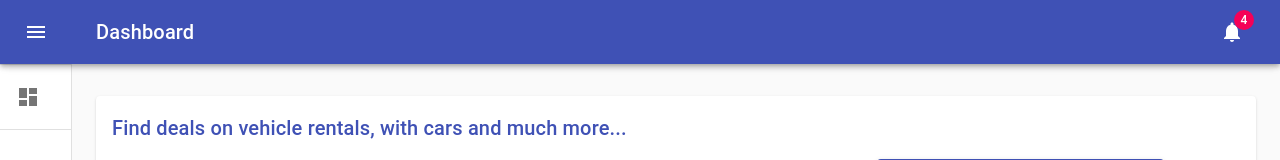
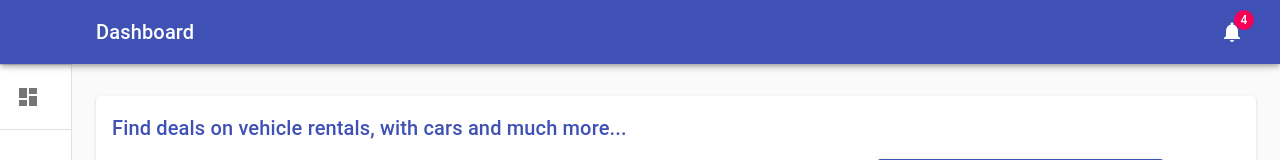
Before and after one commit to mfmsajidh/IIT-OOP-CW1-Frontend, a React (Create React App) app: page / in a window 1280 px wide. Both pictures are taken after a click on the button 207 px from the left and 32 px from the top of the page. Shown: the top 160 px of the page. Built offline with nearby package versions, Linux system fonts and the light colour scheme.

Commit message:
I know what I did !!!!

```diff
--- /dev/null
+++ b/src/component/AppBar.js
@@ -0,0 +1,5 @@
+import React from "react";
+
+export default function () {
+
+}
--- a/src/component/Dashboard.js
+++ b/src/component/Dashboard.js
@@ -24,9 +24,12 @@ import Copyright from "./Copyright";
 import {ListItemText} from "@material-ui/core";
 import {useStyles} from "../style/DashboardStyle";
 import Schedule from "./Schedule";
+import AppBarView from "../view/AppBarView";
 
 export const Dashboard = () => {
+
     const classes = useStyles();
+
     const [open, setOpen] = useState(true);
     const [dashboardName, setDashboardName] = useState("");
     const [drawerName, setDrawerName] = useState("Booking.com");
@@ -49,32 +52,17 @@ export const Dashboard = () => {
         setDashboardName("Dashboard");
         setDrawerName("");
     };
+
     const fixedHeightPaper = clsx(classes.paper, classes.fixedHeight);
 
     return (
         <div className={classes.root}>
             <CssBaseline />
-            <AppBar position="absolute" className={clsx(classes.appBar, open && classes.appBarShift)}>
-                <Toolbar className={classes.toolbar}>
-                    <IconButton
-                        edge="start"
-                        color="inherit"
-                        aria-label="open drawer"
-                        onClick={handleDrawerOpen}
-                        className={clsx(classes.menuButton, open && classes.menuButtonHidden)}
-                    >
-                        <MenuIcon />
-                    </IconButton>
-                    <Typography component="h1" variant="h6" color="inherit" noWrap className={classes.title}>
-                        {dashboardName}
-                    </Typography>
-                    <IconButton color="inherit">
-                        <Badge badgeContent={4} color="secondary">
-                            <NotificationsIcon />
-                        </Badge>
-                    </IconButton>
-                </Toolbar>
-            </AppBar>
+            <AppBarView
+                handleDrawerOpen={handleDrawerOpen}
+                dashboardName={dashboardName}
+                open = {open}
+            />
             <Drawer
                 variant="permanent"
                 classes={{
--- /dev/null
+++ b/src/style/AppBarStyle.jsx
@@ -0,0 +1,34 @@
+import {makeStyles} from "@material-ui/core";
+
+const drawerWidth = 240;
+
+export const useStyles = makeStyles(theme => (
+{
+    toolbar: {
+        paddingRight: 24, // keep right padding when drawer closed
+    },
+    appBar: {
+        zIndex: theme.zIndex.drawer + 1,
+        transition: theme.transitions.create(['width', 'margin'], {
+            easing: theme.transitions.easing.sharp,
+            duration: theme.transitions.duration.leavingScreen,
+        }),
+    },
+    appBarShift: {
+        marginLeft: drawerWidth,
+        width: `calc(100% - ${drawerWidth}px)`,
+        transition: theme.transitions.create(['width', 'margin'], {
+            easing: theme.transitions.easing.sharp,
+            duration: theme.transitions.duration.enteringScreen,
+        }),
+    },
+    menuButton: {
+        marginRight: 36,
+    },
+    menuButtonHidden: {
+        display: 'none',
+    },
+    title: {
+        flexGrow: 1,
+    }
+}));
--- /dev/null
+++ b/src/view/AppBarView.jsx
@@ -0,0 +1,37 @@
+import React from "react";
+import AppBar from "@material-ui/core/AppBar/AppBar";
+import clsx from "clsx";
+import Toolbar from "@material-ui/core/Toolbar";
+import IconButton from "@material-ui/core/IconButton";
+import MenuIcon from "@material-ui/core/SvgIcon/SvgIcon";
+import Typography from "@material-ui/core/Typography";
+import Badge from "@material-ui/core/Badge/Badge";
+import {useStyles} from "../style/AppBarStyle";
+import NotificationsIcon from '@material-ui/icons/Notifications';
+
+export default function AppBarView(props) {
+    const classes = useStyles();
+    return (
+        <AppBar position="absolute" className={clsx(classes.appBar, props.open && classes.appBarShift)}>
+            <Toolbar className={classes.toolbar}>
+                <IconButton
+                    edge="start"
+                    color="inherit"
+                    aria-label="open drawer"
+                    onClick={props.handleDrawerOpen}
+                    className={clsx(classes.menuButton, props.open && classes.menuButtonHidden)}
+                >
+                    <MenuIcon />
+                </IconButton>
+                <Typography component="h1" variant="h6" color="inherit" noWrap className={classes.title}>
+                    {props.dashboardName}
+                </Typography>
+                <IconButton color="inherit">
+                    <Badge badgeContent={4} color="secondary">
+                        <NotificationsIcon />
+                    </Badge>
+                </IconButton>
+            </Toolbar>
+        </AppBar>
+    )
+}
```
